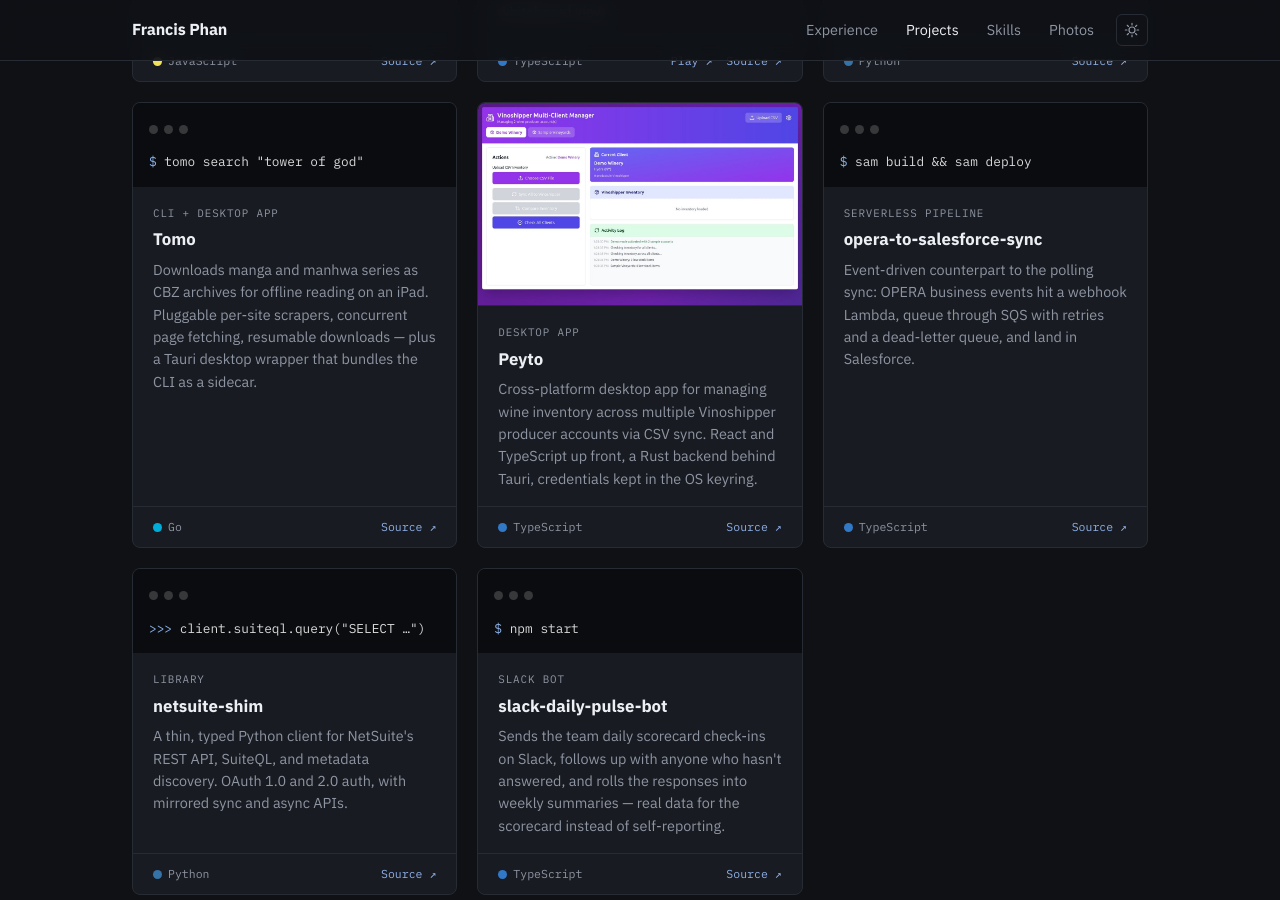
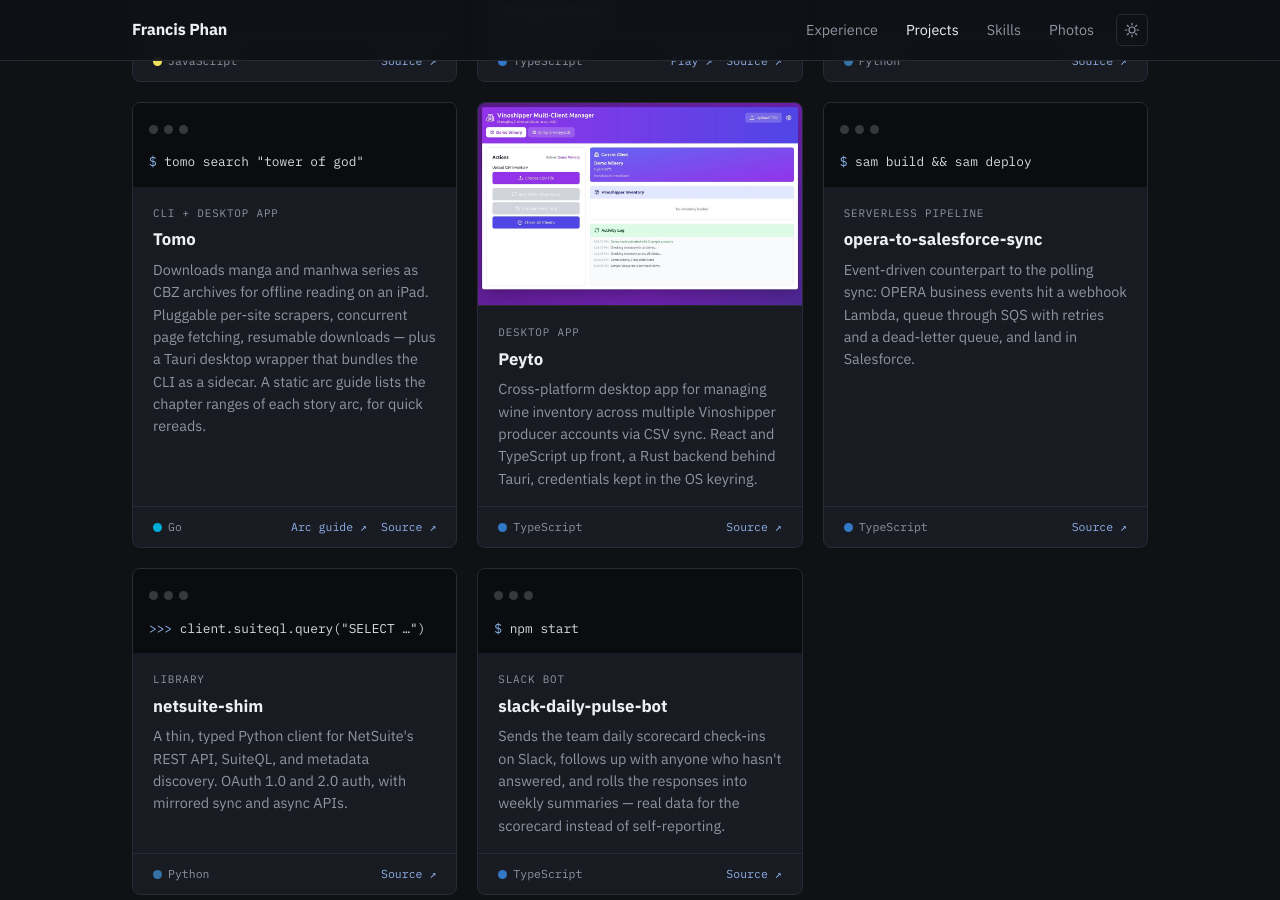
Before and after one commit to francisphan/francisphan.github.io, a Jekyll site: the page built from projects.html, in a window 1280 px wide and 900 px high, scrolled down 1292 px. Built offline with Jekyll 4.4.1, drawn with Linux system fonts in a browser that asks for light colours.

Commit message:
Link Tomo's arc guide from its project card
The card's live link label was hardcoded to "Play"; projects can now set
live_label, and Tomo uses "Arc guide".

Co-Authored-By: Claude Opus 5.5 <noreply@anthropic.com>
Claude-Session: https://claude.ai/code/session_01D6HZs42DWM2GEaygKZgyJx

```diff
--- a/_data/projects.yml
+++ b/_data/projects.yml
@@ -71,12 +71,14 @@
 
 - name: "Tomo"
   repo: "https://github.com/francisphan/Tomo"
+  live: "https://francisphan.github.io/Tomo/"
+  live_label: "Arc guide"
   lang: "Go"
   lang_color: "#00ADD8"
   kind: "CLI + desktop app"
   prompt: "$"
   cmd: "tomo search \"tower of god\""
-  description: "Downloads manga and manhwa series as CBZ archives for offline reading on an iPad. Pluggable per-site scrapers, concurrent page fetching, resumable downloads — plus a Tauri desktop wrapper that bundles the CLI as a sidecar."
+  description: "Downloads manga and manhwa series as CBZ archives for offline reading on an iPad. Pluggable per-site scrapers, concurrent page fetching, resumable downloads — plus a Tauri desktop wrapper that bundles the CLI as a sidecar. A static arc guide lists the chapter ranges of each story arc, for quick rereads."
 
 - name: "Peyto"
   repo: "https://github.com/francisphan/Peyto"
--- a/_includes/project-card.html
+++ b/_includes/project-card.html
@@ -24,6 +24,6 @@
   </div>
   <div class="project-exif">
     <span class="lang"><span class="lang-dot" style="background: {{ include.project.lang_color }}"></span>{{ include.project.lang }}</span>
-    <span class="links">{% if include.project.live %}<a href="{{ include.project.live }}" target="_blank" rel="noopener">Play &#8599;</a>{% endif %}{% if include.project.repo %}<a href="{{ include.project.repo }}" target="_blank" rel="noopener">Source &#8599;</a>{% else %}<span class="private">{{ include.project.private }}</span>{% endif %}</span>
+    <span class="links">{% if include.project.live %}<a href="{{ include.project.live }}" target="_blank" rel="noopener">{{ include.project.live_label | default: "Play" }} &#8599;</a>{% endif %}{% if include.project.repo %}<a href="{{ include.project.repo }}" target="_blank" rel="noopener">Source &#8599;</a>{% else %}<span class="private">{{ include.project.private }}</span>{% endif %}</span>
   </div>
 </article>
```
